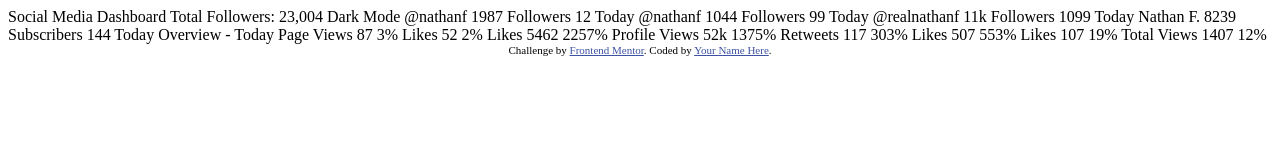
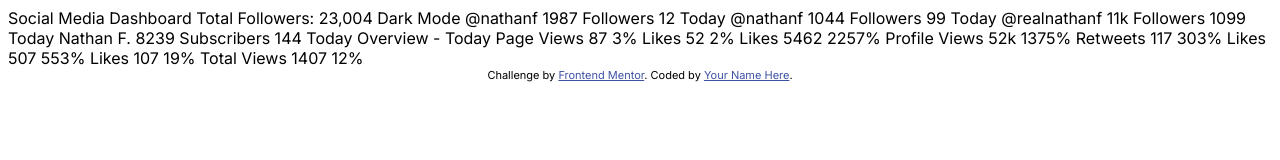
Before and after one commit to abe-m1/social-media-dashboard-with-theme-switcher, a website: page index.html in a window 1280 px wide. Drawn offline with Linux system fonts and the light colour scheme.

Commit message:
import font

```diff
--- a/scss/main.scss
+++ b/scss/main.scss
@@ -1,3 +1,9 @@
+@import url('https://fonts.googleapis.com/css2?family=Inter:wght@400;700&display=swap');
+
+body {
+  font-family: 'Inter', sans-serif;
+}
+
 .attribution {
   font-size: 11px;
   text-align: center;
```
Also changed, not shown: css/style.css.
